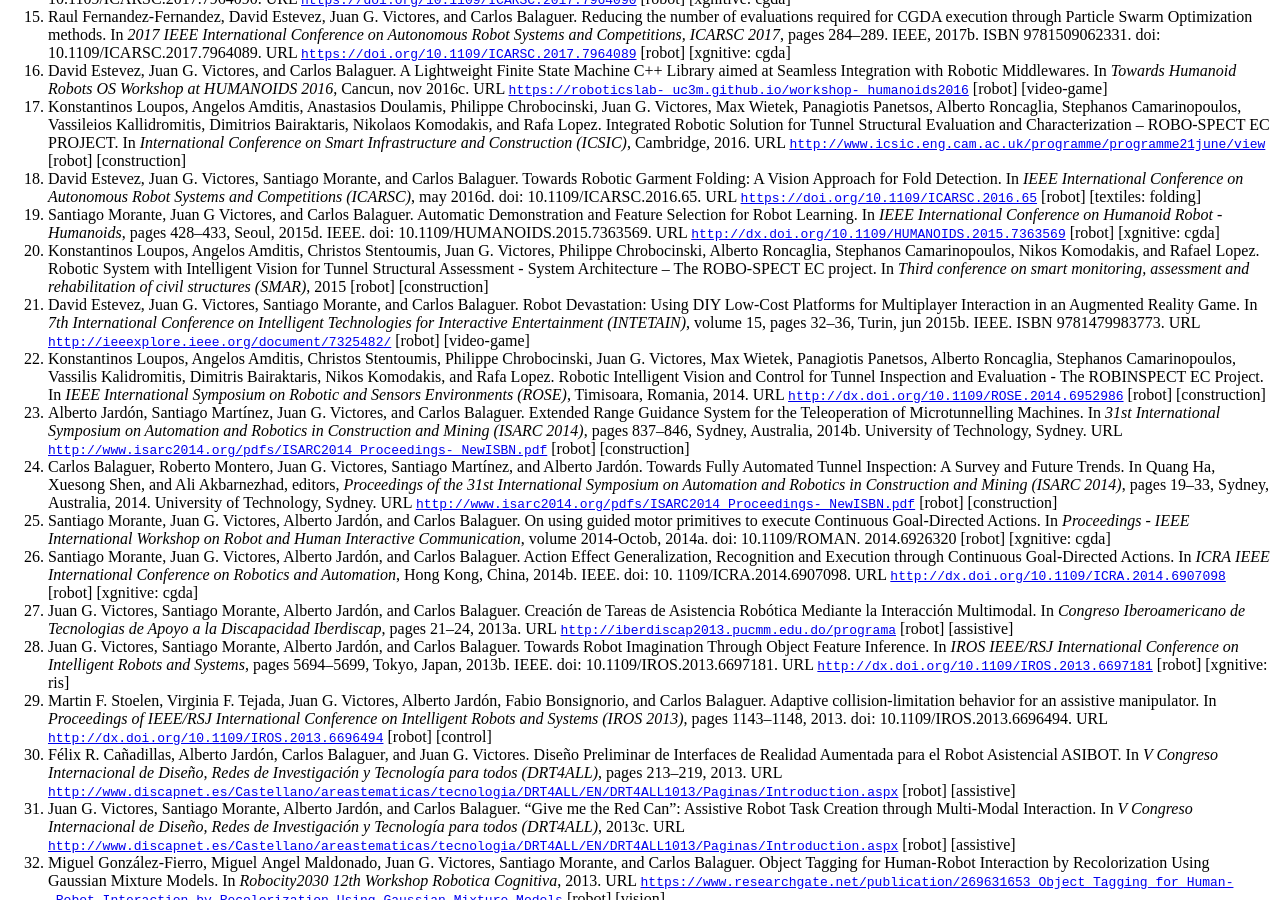
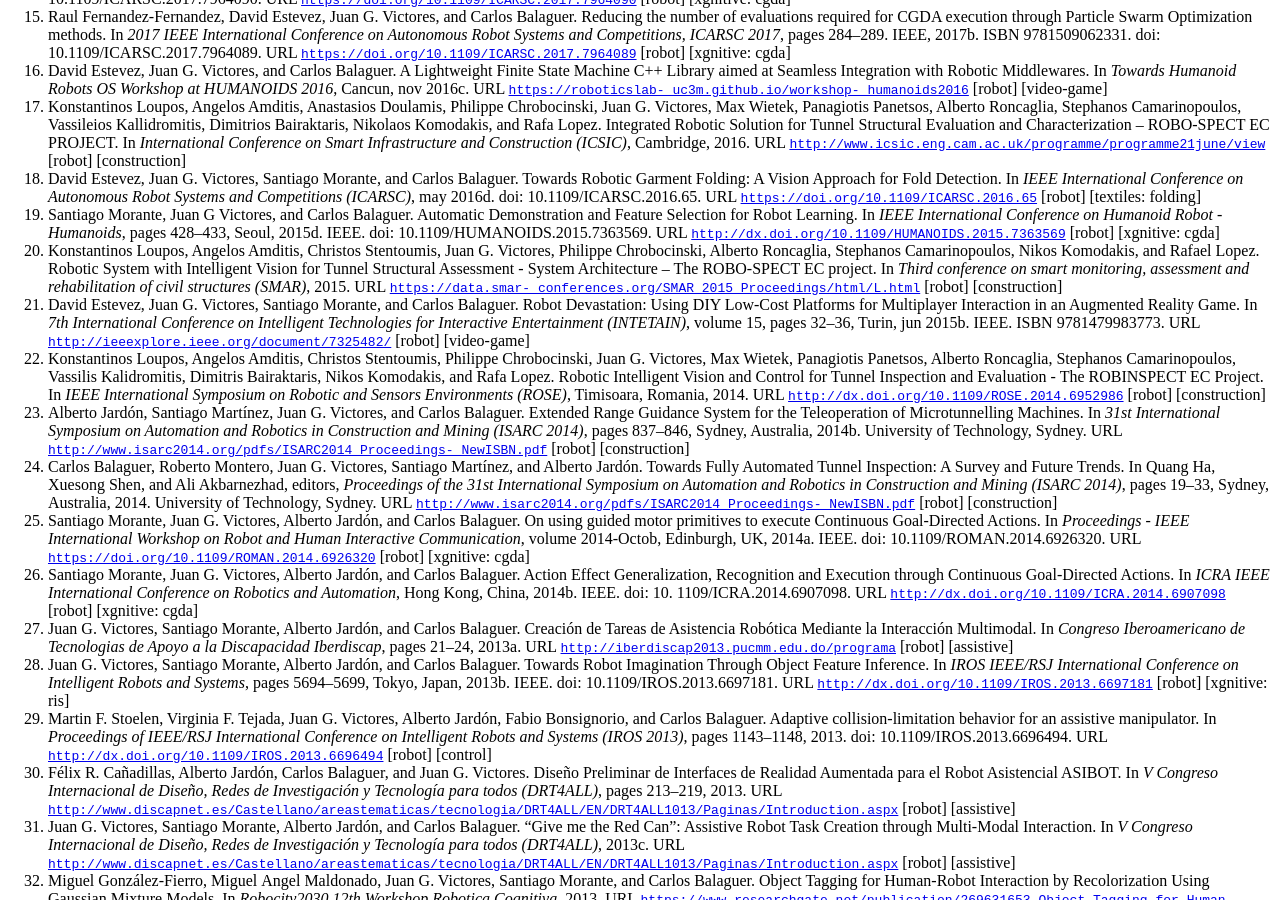
Before and after one commit to jgvictores/jgvictores.github.io, a Jekyll site: the page cv/JuanGVictoresCV.html, which Jekyll copies as it is, in a window 1280 px wide and 900 px high, scrolled down 2120 px. Built offline with Jekyll 4.4.1, drawn with Linux system fonts in a browser that asks for light colours.

Commit message:
refresh generated

```diff
--- a/cv/JuanGVictoresCV.html
+++ b/cv/JuanGVictoresCV.html
@@ -10,7 +10,7 @@
 <meta name="originator" content="TeX4ht (http://www.cse.ohio-state.edu/~gurari/TeX4ht/)" />
 <!-- xhtml,charset=utf-8,html -->
 <meta name="src" content="JuanGVictoresCV.tex" />
-<meta name="date" content="2020-06-24 08:38:00" />
+<meta name="date" content="2020-06-24 09:53:00" />
 <link rel="stylesheet" type="text/css" href="JuanGVictoresCV.css" />
 </head><body
 >
@@ -545,13 +545,16 @@
      </li>
      <li
   class="enumerate" id="x1-4040x20"><a
- id="Xloupos2015robotic"></a>Konstantinos   Loupos,   Angelos   Amditis,   Christos   Stentoumis,   Juan G.   Victores,   Philippe
-     Chrobocinski, Alberto Roncaglia, Stephanos Camarinopoulos, Nikos Komodakis, and Rafael Lopez.
-     Robotic System with Intelligent Vision for Tunnel Structural Assessment - System Architecture – The
-     ROBO-SPECT EC project.  In <span
-class="pplri9o-">Third conference on smart monitoring, assessment and rehabilitation of civil</span>
-     <span
-class="pplri9o-">structures (SMAR)</span>, 2015 [robot] [construction]
+ id="Xloupos2015robotic"></a>Konstantinos
+     Loupos, Angelos Amditis, Christos Stentoumis, Juan G. Victores, Philippe Chrobocinski, Alberto
+     Roncaglia, Stephanos Camarinopoulos, Nikos Komodakis, and Rafael Lopez.  Robotic System with
+     Intelligent Vision for Tunnel Structural Assessment - System Architecture – The ROBO-SPECT EC
+     project.  In <span
+class="pplri9o-">Third conference on smart monitoring, assessment and rehabilitation of civil structures (SMAR)</span>,
+     2015.  URL <a
+href="https://data.smar-conferences.org/SMAR_2015_Proceedings/html/L.html" class="url" ><span
+class="cmtt-10">https://data.smar-_conferences.org/SMAR_2015_Proceedings/html/L.html</span></a> [robot]
+     [construction]
      </li>
      <li
   class="enumerate" id="x1-4042x21"><a
@@ -610,12 +613,17 @@
      primitives to execute Continuous Goal-Directed Actions. In <span
 class="pplri9o-">Proceedings - IEEE International Workshop</span>
      <span
-class="pplri9o-">on Robot and Human Interactive Communication</span>, volume 2014-Octob, 2014a.  doi: 10.1109/ROMAN.
-     2014.6926320 [robot] [xgnitive: cgda]
+class="pplri9o-">on  Robot  and  Human  Interactive  Communication</span>,  volume  2014-Octob,  Edinburgh,  UK,  2014a.  IEEE.
+     doi: 10.1109/ROMAN.2014.6926320.  URL <a
+href="https://doi.org/10.1109/ROMAN.2014.6926320" class="url" ><span
+class="cmtt-10">https://doi.org/10.1109/ROMAN.2014.6926320</span></a> [robot]
+     [xgnitive: cgda]
      </li>
      <li
   class="enumerate" id="x1-4052x26"><a
  id="Xmorante2014action"></a>Santiago   Morante,   Juan G.   Victores,   Alberto   Jardón,   and   Carlos   Balaguer.      Action   Effect
+
+
      Generalization,  Recognition  and  Execution  through  Continuous  Goal-Directed  Actions.   In  <span
 class="pplri9o-">ICRA</span>
      <span
@@ -623,8 +631,6 @@
      1109/ICRA.2014.6907098. URL <a
 href="http://dx.doi.org/10.1109/ICRA.2014.6907098" class="url" ><span
 class="cmtt-10">http://dx.doi.org/10.1109/ICRA.2014.6907098</span></a> [robot] [xgnitive:
-
-
      cgda]
      </li>
      <li
@@ -716,6 +722,8 @@
 class="pplri9o-">Robocity2030 11th Workshop</span>
      <span
 class="pplri9o-">Robots Sociales</span>, pages 131–143, 2013e [robot] [assistive]
+
+
      </li>
      <li
   class="enumerate" id="x1-4070x35"><a
@@ -727,8 +735,6 @@
      <a
 href="http://gerontechnology.info/index.php/journal/article/view/1814" class="url" ><span
 class="cmtt-10">http://gerontechnology.info/index.php/journal/article/view/1814</span></a> [robot] [construction]
-
-
      </li>
      <li
   class="enumerate" id="x1-4072x36"><a
@@ -814,6 +820,8 @@
      373–382, Arganda del Rey. Spain., 2010a. ISBN 978-84-614-5558. URL <a
 href="https://www.researchgate.net/publication/269574005_RATIM_Sistema_Robtico_de_Inspeccin_y_Mantenimiento_de_Tneles" class="url" ><span
 class="cmtt-10">https://www.researchgate.net/publication/269574005_RATIM_Sistema_Robtico_de_Inspeccin_y_Mantenimiento_de_Tneles</span></a>
+
+
      [robot] [construction]
      </li>
      <li
@@ -823,8 +831,6 @@
 class="pplri9o-">Proceedings of Int. Conf.</span>
      <span
 class="pplri9o-">on                    SIMULATION,                    MODELING                    and                    PROGRAMMING</span>
-
-
      <span
 class="pplri9o-">for AUTONOMOUS ROBOTS (SIMPAR2010) Workshops</span>, pages 649–658, Darmstadt, Germany, 2010.
      URL <a
@@ -904,13 +910,13 @@
      <a
 href="http://portal.acm.org/citation.cfm?doid=1579114.1579175" class="url" ><span
 class="cmtt-10">http://portal.acm.org/citation.cfm?doid=1579114.1579175</span></a> [robot] [assistive]</li></ol>
+
+
 <!--l. 147--><p class="noindent" >
 </p>
 <h3 class="likesectionHead"><a
  id="x1-5000"></a>Conference Videos (2)</h3>
 <!--l. 148--><p class="noindent" >
-
-
      </p><ol  class="enumerate1" >
      <li
   class="enumerate" id="x1-5002x1"><a
```
Also changed, not shown: 1 other file.
